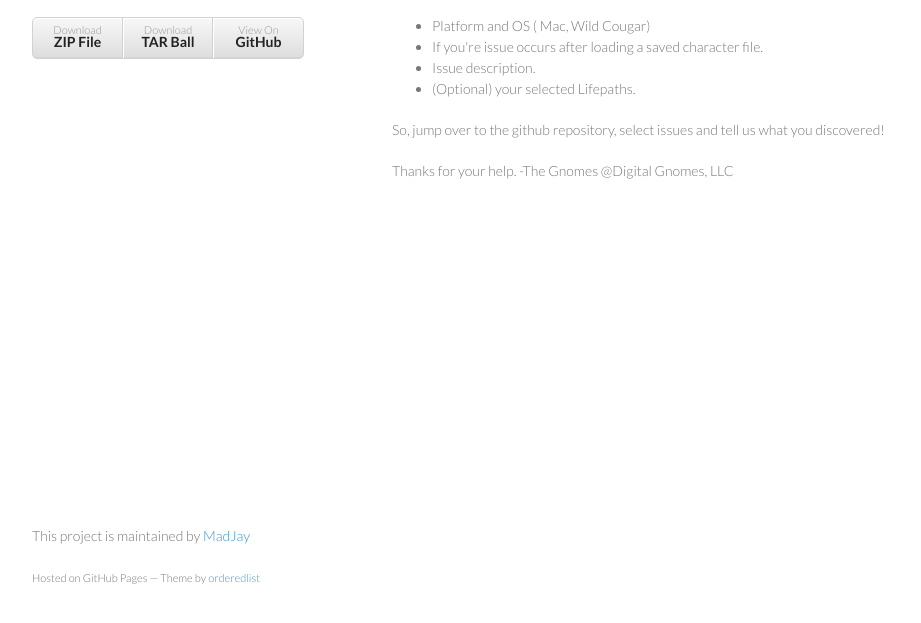
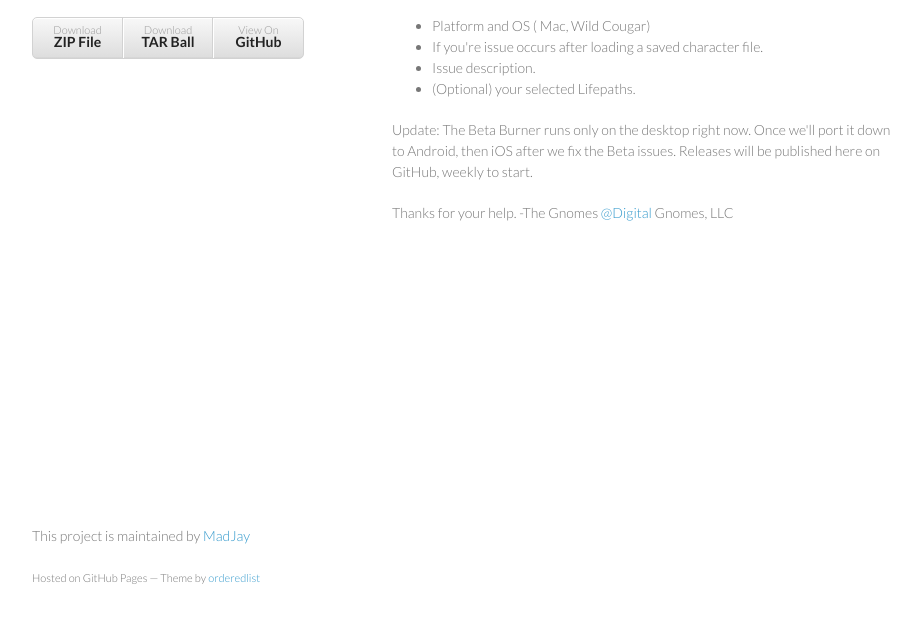
Before and after one commit to MadJay/BWCharacterBurnerBeta, a plain HTML site: page index.html in a window 1280 px wide. Shown: the part 143-766 px from the top of the page, without its empty margins (178-1099 px from the left). Drawn offline with Linux system fonts and the light colour scheme.

```diff
--- a/index.html
+++ b/index.html
@@ -37,10 +37,12 @@
 <li>If you're issue occurs after loading a saved character file.</li>
 <li>Issue description.</li>
 <li>(Optional) your selected Lifepaths.</li>
-</ul>
-<p>So, jump over to the github repository, select issues and tell us what you discovered!</p>
+</ul><p>Update:
+The Beta Burner runs only on the desktop right now. Once we'll port it down to Android, then iOS after we fix the Beta issues.
+Releases will be published here on GitHub, weekly to start.</p>
+
 <p>Thanks for your help.
--The Gnomes @Digital Gnomes, LLC</p>
+-The Gnomes <a href="https://github.com/Digital" class="user-mention">@Digital</a> Gnomes, LLC</p>
       </section>
       <footer>
         <p>This project is maintained by <a href="https://github.com/MadJay">MadJay</a></p>
--- a/params.json
+++ b/params.json
@@ -1 +1 @@
-{"tagline":"","google":"","note":"Don't delete this file! It's used internally to help with page regeneration.","name":"Bwcharacterburnerbeta","body":"### Welcome to the BW Character Burner Beta \r\nThis is where the bug tracking happens. As issues are entered please provide the following:\r\n* Platform and OS ( Mac, Wild Cougar)\r\n* If you're issue occurs after loading a saved character file.\r\n* Issue description.\r\n* (Optional) your selected Lifepaths.\r\n\r\nThanks for your help.\r\n-The Gnomes @Digital Gnomes, LLC"}
+{"body":"### Welcome to the BW Character Burner Beta \r\nThis is where the bug tracking happens. As issues are entered please provide the following:\r\n* Platform and OS ( Mac, Wild Cougar)\r\n* If you're issue occurs after loading a saved character file.\r\n* Issue description.\r\n* (Optional) your selected Lifepaths.\r\n\r\nUpdate:\r\nThe Beta Burner runs only on the desktop right now. Once we'll port it down to Android, then iOS after we fix the Beta issues.\r\nReleases will be published here on GitHub, weekly to start.\r\n\r\nThanks for your help.\r\n-The Gnomes @Digital Gnomes, LLC","google":"","tagline":"","note":"Don't delete this file! It's used internally to help with page regeneration.","name":"Bwcharacterburnerbeta"}
```
